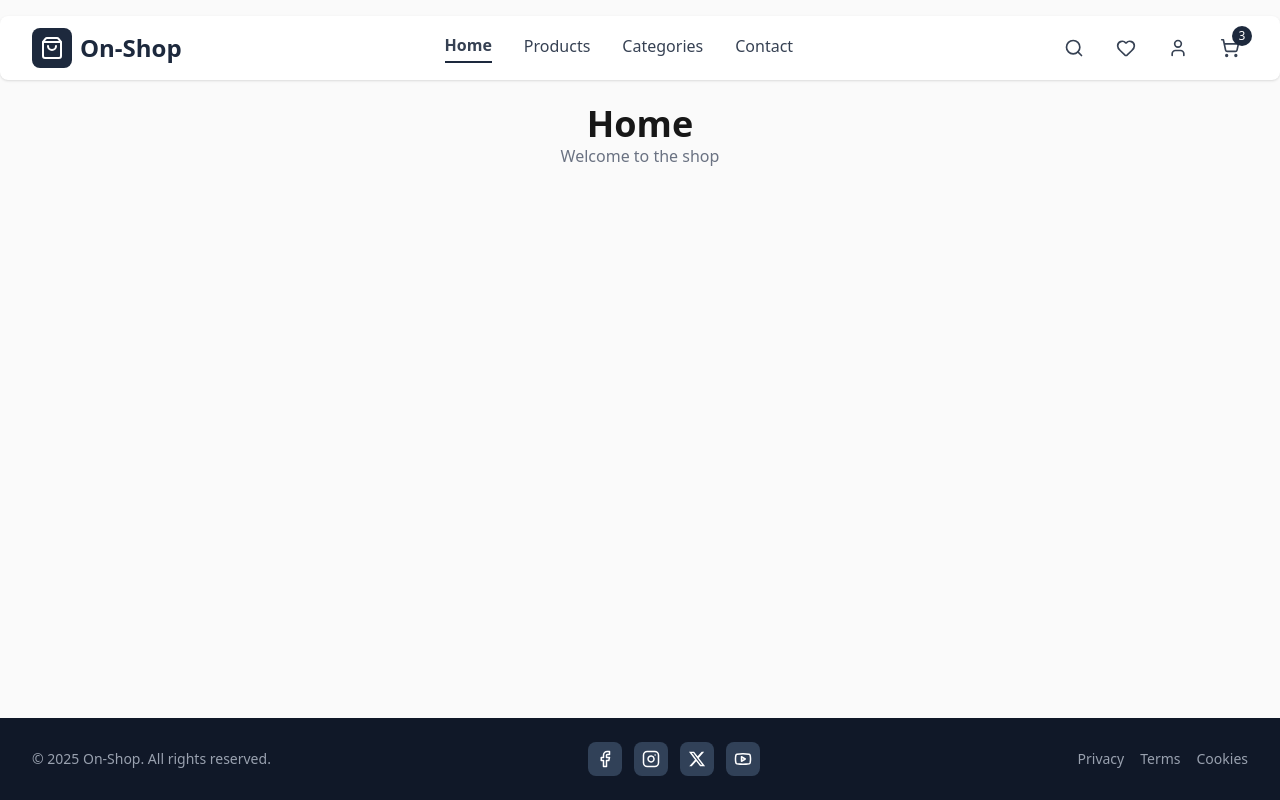
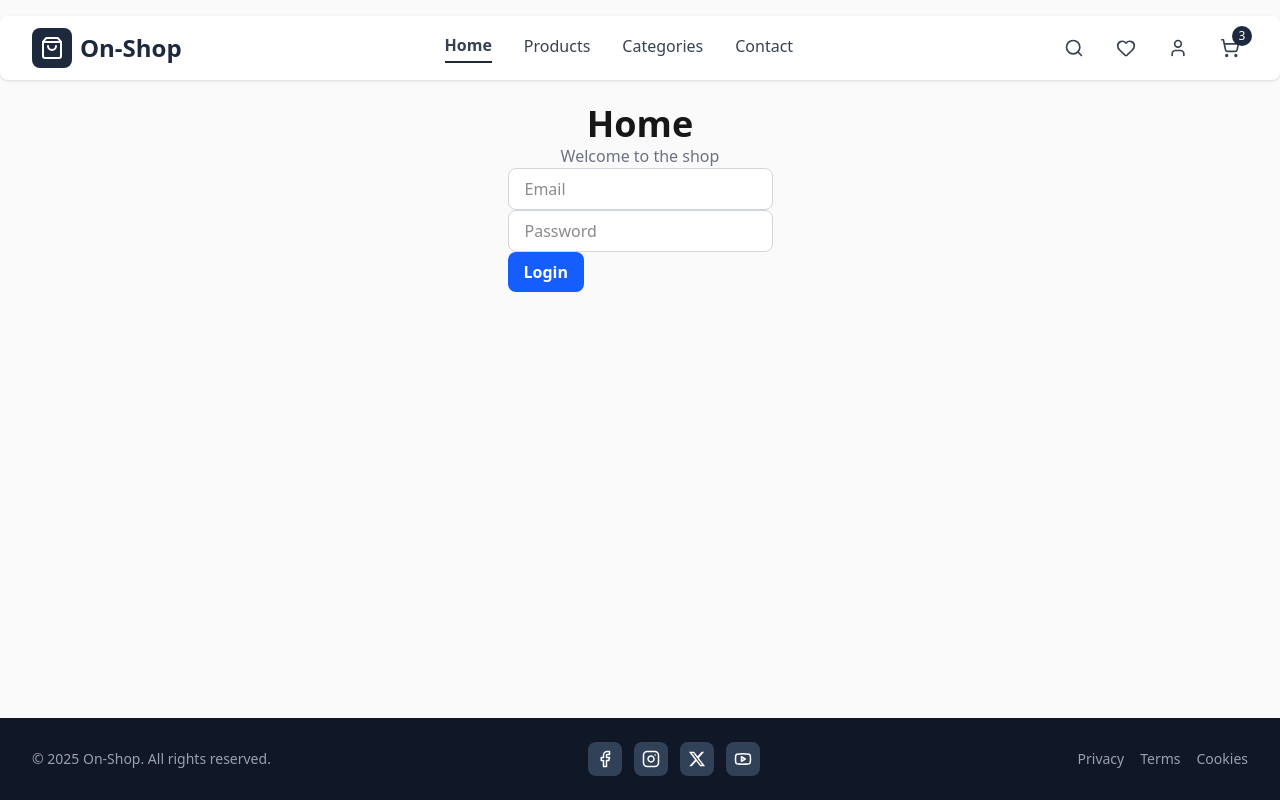
Before and after one commit to jonathanCocuy/online-shop, a Next.js app in the folder frontend/: page / in a window 1280 px wide. Built offline with nearby package versions, Linux system fonts and the light colour scheme.

Commit message:
feat(login and components UI): added new basic form and components input and button

```diff
--- a/frontend/package.json
+++ b/frontend/package.json
@@ -9,10 +9,12 @@
     "lint": "eslint"
   },
   "dependencies": {
+    "@hookform/resolvers": "^5.2.2",
     "lucide-react": "^0.562.0",
     "next": "16.1.1",
     "react": "19.2.3",
-    "react-dom": "19.2.3"
+    "react-dom": "19.2.3",
+    "react-hook-form": "^7.70.0"
   },
   "devDependencies": {
     "@tailwindcss/postcss": "^4",
--- /dev/null
+++ b/frontend/src/app/(auth)/login/components/LoginForm.tsx
@@ -0,0 +1,39 @@
+'use client';
+
+import { loginSchema } from "../schema";
+import { z } from "zod";
+import { useForm } from "react-hook-form";
+import { zodResolver } from "@hookform/resolvers/zod";
+import { Input } from "@/components/ui/Input";
+import { Button } from "@/components/ui/Button";
+
+type LoginFormValues = z.infer<typeof loginSchema>;
+
+export default function LoginForm() {
+    const form = useForm<LoginFormValues>({
+        resolver: zodResolver(loginSchema),
+        defaultValues: {
+            email: '',
+            password: '',
+        }
+    });
+
+    const { register, handleSubmit, formState: { errors } } = form;
+
+    const onSubmit = handleSubmit((data) => {
+        console.log(data);
+    });
+
+    return (
+        <form onSubmit={onSubmit}>
+            <div>
+                <Input type="email" placeholder="Email" {...register('email')} />
+                    {errors.email && <p className="text-red-500">{errors.email.message}</p>}
+                <Input type="password" placeholder="Password" {...register('password')} />
+                    {errors.password && <p className="text-red-500">{errors.password.message}</p>}
+                <Button type="submit">Login</Button>
+            </div>
+        </form>
+    );
+
+}
--- /dev/null
+++ b/frontend/src/app/(auth)/login/schema.ts
@@ -0,0 +1,8 @@
+'use client';
+
+import { z } from "zod";
+
+export const loginSchema = z.object({
+    email: z.string().email({ message: "Invalid email address" }),
+    password: z.string().min(8, { message: "Password must be at least 8 characters long" }),
+});
--- a/frontend/src/app/(shop)/page.tsx
+++ b/frontend/src/app/(shop)/page.tsx
@@ -1,8 +1,11 @@
+import LoginForm from "../(auth)/login/components/LoginForm";
+
 export default function Shop() {
     return (
         <div className="flex flex-col items-center justify-center">
             <h1 className="text-4xl font-bold">Home</h1>
             <p className="text-gray-500">Welcome to the shop</p>
+            <LoginForm />
         </div>
     );
 }
--- /dev/null
+++ b/frontend/src/components/ui/Button.tsx
@@ -0,0 +1,42 @@
+'use client';
+
+import React from 'react';
+
+interface ButtonProps extends React.ButtonHTMLAttributes<HTMLButtonElement> {
+    variant?: 'primary' | 'secondary' | 'success' | 'danger' | 'warning' | 'info';
+    size?: 'sm' | 'md' | 'lg';
+    children: React.ReactNode;
+}
+
+export const Button: React.FC<ButtonProps> = ({
+    variant = 'primary',
+    size = 'md',
+    children,
+    className = '',
+    ...props
+}) => {
+    const baseStyles = 'font-semibold rounded-lg transition-all duration-200 focus:outline-none focus:ring-2 focus:ring-offset-0 disabled:opacity-50 disabled:cursor-not-allowed cursor-pointer hover:scale-105 active:scale-95';
+
+    const variantStyles = {
+        primary: 'bg-blue-600 hover:bg-blue-700 text-white focus:ring-blue-500',
+        secondary: 'bg-gray-600 hover:bg-gray-700 text-white focus:ring-gray-500',
+        success: 'bg-green-600 hover:bg-green-700 text-white focus:ring-green-500',
+        danger: 'bg-red-600 hover:bg-red-700 text-white focus:ring-red-500',
+        warning: 'bg-yellow-500 hover:bg-yellow-600 text-white focus:ring-yellow-400',
+        info: 'bg-cyan-600 hover:bg-cyan-700 text-white focus:ring-cyan-500',
+    };
+
+    const sizeStyles = {
+        sm: 'px-3 py-1.5 text-sm',
+        md: 'px-4 py-2 text-base',
+        lg: 'px-6 py-3 text-lg',
+    };
+
+    const combinedStyles = `${baseStyles} ${variantStyles[variant]} ${sizeStyles[size]} ${className}`;
+
+    return (
+        <button className={combinedStyles} {...props}>
+        {children}
+        </button>
+    );
+};
--- /dev/null
+++ b/frontend/src/components/ui/Input.tsx
@@ -0,0 +1,147 @@
+'use client';
+
+import React from 'react';
+
+interface InputProps extends React.InputHTMLAttributes<HTMLInputElement> {
+  variant?: 'default' | 'filled' | 'outlined' | 'underlined' | 'floating';
+  colorScheme?: 'blue' | 'green' | 'purple' | 'red' | 'gray';
+  inputSize?: 'sm' | 'md' | 'lg';
+  label?: string;
+  error?: string;
+  helperText?: string;
+  icon?: React.ReactNode;
+  iconPosition?: 'left' | 'right';
+}
+
+export const Input: React.FC<InputProps> = ({
+        variant = 'default',
+        colorScheme = 'blue',
+        inputSize = 'md',
+        label,
+        error,
+        helperText,
+        icon,
+        iconPosition = 'left',
+        className = '',
+        ...props
+    }) => {
+    const [isFocused, setIsFocused] = React.useState(false);
+    const [hasValue, setHasValue] = React.useState(false);
+
+    const handleChange = (e: React.ChangeEvent<HTMLInputElement>) => {
+        setHasValue(e.target.value !== '');
+        if (props.onChange) props.onChange(e);
+    };
+
+    const baseStyles = 'w-full transition-all duration-200 focus:outline-none';
+
+    const sizeStyles = {
+        sm: 'px-3 py-1.5 text-sm',
+        md: 'px-4 py-2 text-base',
+        lg: 'px-5 py-3 text-lg',
+    };
+
+    const getColorStyles = (scheme: string) => {
+        const styles = {
+            blue: 'focus:ring-blue-500 focus:border-blue-500',
+            green: 'focus:ring-green-500 focus:border-green-500',
+            purple: 'focus:ring-purple-500 focus:border-purple-500',
+            red: 'focus:ring-red-500 focus:border-red-500',
+            gray: 'focus:ring-gray-500 focus:border-gray-500',
+        };
+        return styles[scheme as keyof typeof styles];
+    };
+
+    const getLabelColorClass = (scheme: string) => {
+        const colors = {
+            blue: 'text-blue-600',
+            green: 'text-green-600',
+            purple: 'text-purple-600',
+            red: 'text-red-600',
+            gray: 'text-gray-600',
+        };
+        return colors[scheme as keyof typeof colors];
+    };
+
+    const variantStyles = {
+        default: `border border-gray-300 rounded-lg bg-white ${error ? 'border-red-500' : getColorStyles(colorScheme)} focus:ring-2`,
+        filled: `border-0 rounded-lg ${error ? 'bg-red-50' : 'bg-gray-100'} ${getColorStyles(colorScheme)} focus:ring-2`,
+        outlined: `border-2 ${error ? 'border-red-500' : 'border-gray-300'} rounded-lg bg-transparent ${getColorStyles(colorScheme)}`,
+        underlined: `border-0 border-b-2 ${error ? 'border-red-500' : 'border-gray-300'} rounded-none bg-transparent ${getColorStyles(colorScheme)} px-0`,
+        floating: `border ${error ? 'border-red-500' : 'border-gray-300'} rounded-lg bg-white ${getColorStyles(colorScheme)} focus:ring-2 peer`,
+    };
+
+    const iconStyles = icon ? (iconPosition === 'left' ? 'pl-10' : 'pr-10') : '';
+    const inputClasses = `${baseStyles} ${variantStyles[variant]} ${sizeStyles[inputSize]} ${iconStyles} ${className}`;
+
+    return (
+        <div className="w-full">
+        {label && variant !== 'floating' && (
+            <label className="block text-sm font-medium text-gray-700 mb-1">
+            {label}
+            </label>
+        )}
+
+        <div className="relative">
+            {icon && iconPosition === 'left' && (
+                <div className="absolute left-3 top-1/2 transform -translate-y-1/2 text-gray-400">
+                    {icon}
+                </div>
+            )}
+
+            <input
+                className={inputClasses}
+                onFocus={() => setIsFocused(true)}
+                onBlur={() => setIsFocused(false)}
+                onChange={handleChange}
+                placeholder={variant === 'floating' ? ' ' : props.placeholder}
+                {...props}
+            />
+
+            {variant === 'floating' && label && (
+            <label className={`absolute left-4 transition-all duration-200 pointer-events-none
+                    ${isFocused || hasValue || props.value
+                    ? `-top-2 text-xs bg-white px-1 ${getLabelColorClass(colorScheme)}`
+                    : 'top-1/2 -translate-y-1/2 text-gray-500'
+                }`}
+            >
+                {label}
+            </label>
+            )}
+
+            {icon && iconPosition === 'right' && (
+                <div className="absolute right-3 top-1/2 transform -translate-y-1/2 text-gray-400">
+                    {icon}
+                </div>
+            )}
+        </div>
+
+        {error && (
+            <p className="mt-1 text-sm text-red-600">{error}</p>
+        )}
+
+        {helperText && !error && (
+            <p className="mt-1 text-sm text-gray-500">{helperText}</p>
+        )}
+        </div>
+    );
+};
+
+// Iconos simples SVG
+const SearchIcon = () => (
+    <svg className="w-5 h-5" fill="none" stroke="currentColor" viewBox="0 0 24 24">
+        <path strokeLinecap="round" strokeLinejoin="round" strokeWidth={2} d="M21 21l-6-6m2-5a7 7 0 11-14 0 7 7 0 0114 0z" />
+    </svg>
+);
+
+const EmailIcon = () => (
+    <svg className="w-5 h-5" fill="none" stroke="currentColor" viewBox="0 0 24 24">
+        <path strokeLinecap="round" strokeLinejoin="round" strokeWidth={2} d="M3 8l7.89 5.26a2 2 0 002.22 0L21 8M5 19h14a2 2 0 002-2V7a2 2 0 00-2-2H5a2 2 0 00-2 2v10a2 2 0 002 2z" />
+    </svg>
+);
+
+const LockIcon = () => (
+    <svg className="w-5 h-5" fill="none" stroke="currentColor" viewBox="0 0 24 24">
+        <path strokeLinecap="round" strokeLinejoin="round" strokeWidth={2} d="M12 15v2m-6 4h12a2 2 0 002-2v-6a2 2 0 00-2-2H6a2 2 0 00-2 2v6a2 2 0 002 2zm10-10V7a4 4 0 00-8 0v4h8z" />
+    </svg>
+);
```
Also changed, not shown: frontend/src/app/(auth)/login/page.tsx (added), 1 other file (tests, documents, lock files or other folders).
